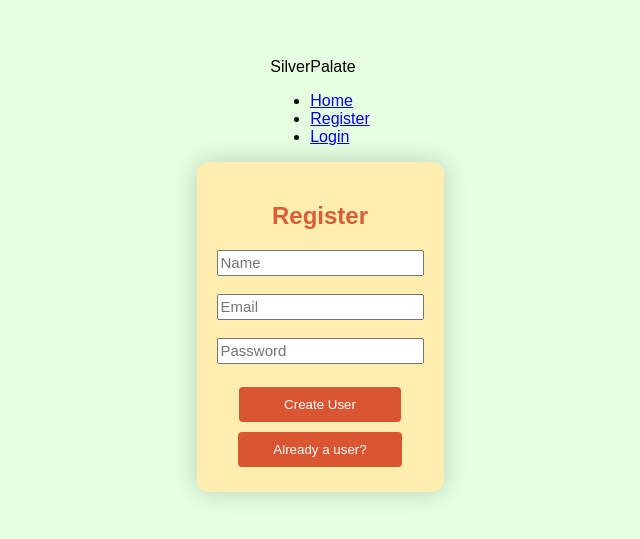
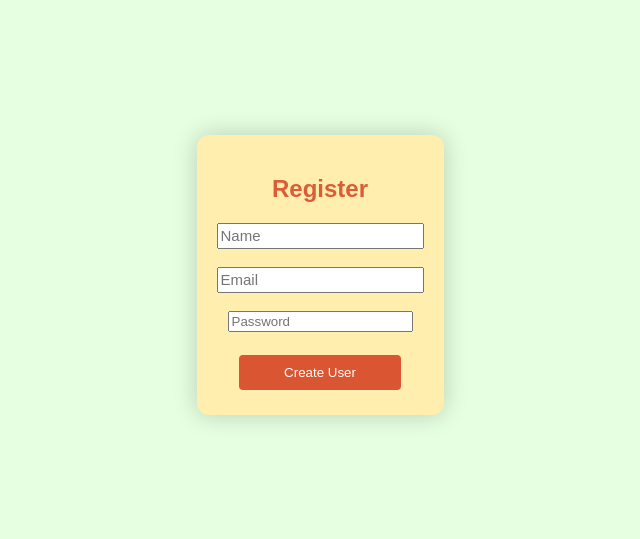
Before and after one commit to obmsaa/SemesterProject, a website: page public/register.html in a window 1280 px wide. Shown: the part 125-664 px from the top of the page, without its empty margins (320-960 px from the left). Drawn offline with Linux system fonts and the light colour scheme.

Commit message:
Removed header, changed password id and added a content div.

```diff
--- a/public/register.html
+++ b/public/register.html
@@ -14,18 +14,6 @@
 
 <body>
 
-    <header>
-        <div id="title">SilverPalate</div>
-
-    <nav>
-        <ul>
-            <li><a href="/">Home</a></li>
-            <li><a href="/register.html">Register</a></li>
-            <li><a href="/login.html">Login</a></li>
-            <!-- Add more navigation items as needed -->
-        </ul>
-    </nav>
-</header>
 
 
 <div id="regBox">
@@ -33,12 +21,14 @@
         <h2>Register</h2>
 
         <input type="text" id="name" placeholder="Name"><br>
-        <input type="email" id="email" placeholder="Email"> <br />
-        <input type="password" id="pswHash" placeholder="Password" type="password"><br />
+        <input type="email" id="email" placeholder="Email" > <br />
+        <input type="password" id="password" placeholder="Password" type="password"><br />
         <button id="regButton"  type="submit" >Create User</button>
-        <button id="loginButton"  type="button" >Already a user?</button>
 
     </form>
+
+    <div id="content"> </div>
+
 </div>
 
 </body>
```
